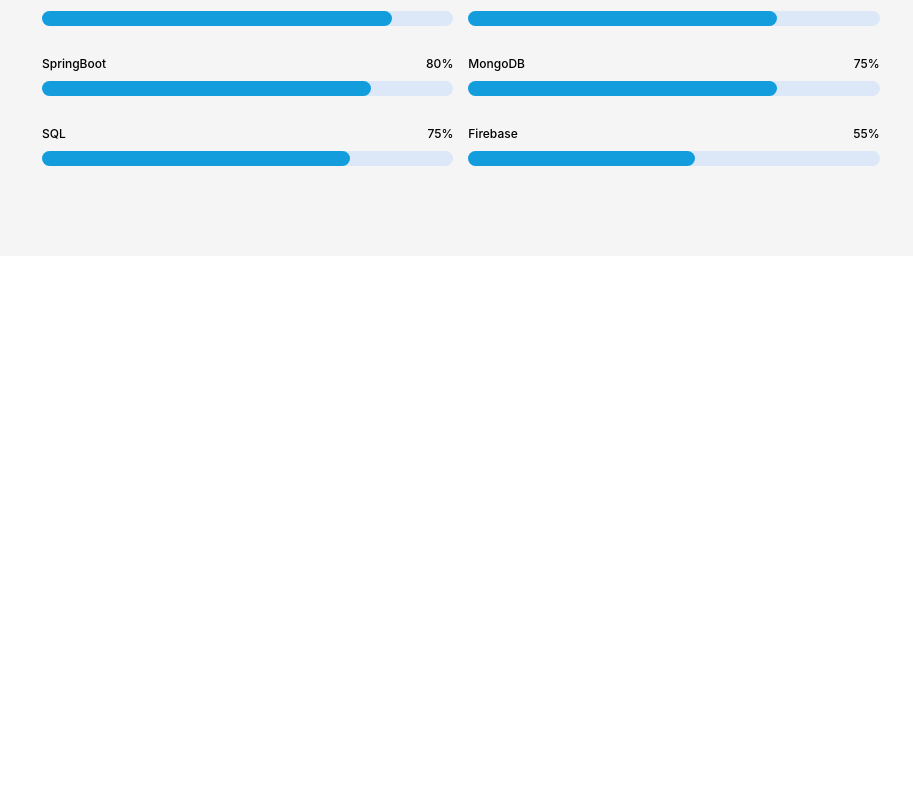
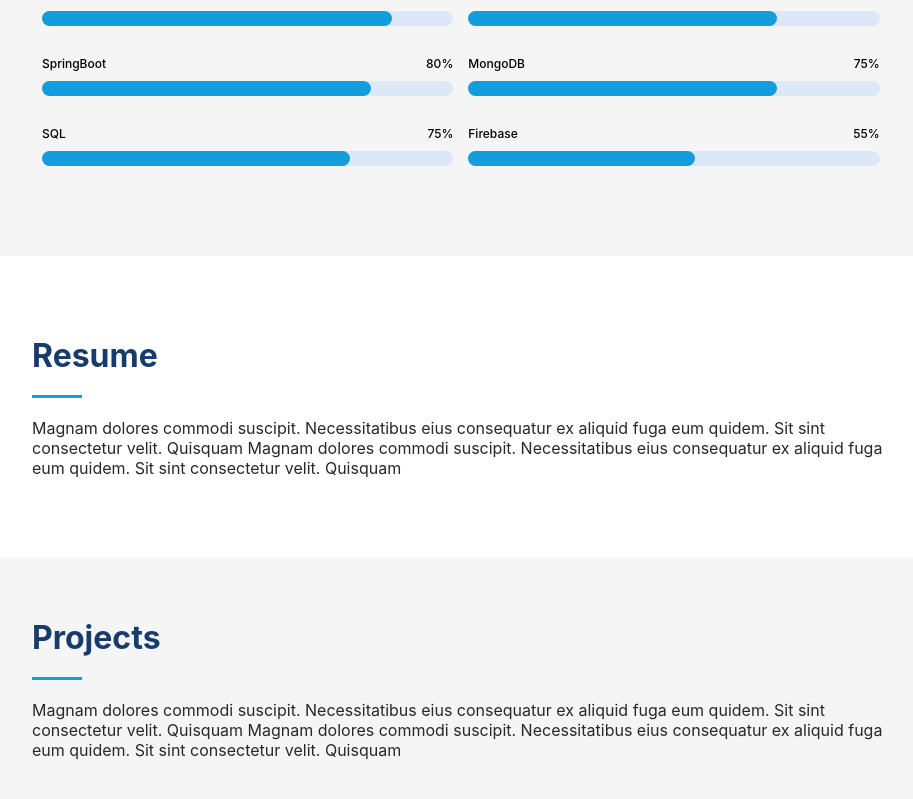
Before and after one commit to easXin/Personal-Portfolio, a React (Create React App) app: page / in a window 1280 px wide. Shown: the part 1905-2704 px from the top of the page, without its empty margins (358-1271 px from the left). Before the commit the page ends 2161 px from the top, so only its background shows below. Built offline with nearby package versions, Linux system fonts and the light colour scheme.

Commit message:
going out to take a break.....

```diff
--- a/src/components/body/about/contactSec/Contact.css
+++ b/src/components/body/about/contactSec/Contact.css
@@ -0,0 +1,33 @@
+.contact {
+  position: relative;
+  left: 340px;
+  color: black;
+  display: flex;
+  flex-direction: column;
+  justify-content: flex-start;
+  margin-right: 300px;
+  padding: 60px;
+  background-color: white;
+  margin-left: -10px;
+  margin-bottom: 20px;
+}
+
+.contact__title > h2 {
+  font-size: 32px;
+  color: #173b6c;
+  font-weight: 700;
+}
+
+.contact__title > p {
+  font-size: 16px;
+  font-weight: 400;
+  color: #272829;
+}
+
+.contact__title > hr {
+  width: 50px;
+  background-color: rgb(20, 157, 221);
+  border: none;
+  height: 3px;
+  margin: 20px 0 20px 0;
+}
--- a/src/components/body/about/contactSec/Contact.js
+++ b/src/components/body/about/contactSec/Contact.js
@@ -3,7 +3,19 @@ import './Contact.css'
 function Contact() {
     return (
         <div className="contact">
+            <div className="contact__title">
+                <h2>Contact</h2>
+                <hr />
+                <p>
+                    Magnam dolores commodi suscipit. Necessitatibus eius consequatur
+                    ex aliquid fuga eum quidem. Sit sint consectetur velit. Quisquam
+                    Magnam dolores commodi suscipit. Necessitatibus eius consequatur
+                    ex aliquid fuga eum quidem. Sit sint consectetur velit. Quisquam
+                </p>
+            </div>
+            <div className="contact__detail">
 
+            </div>
         </div>
     )
 }
--- a/src/components/body/about/projectsSec/Projects.css
+++ b/src/components/body/about/projectsSec/Projects.css
@@ -0,0 +1,30 @@
+.projects {
+  position: relative;
+  left: 340px;
+  color: black;
+  display: flex;
+  flex-direction: column;
+  justify-content: flex-start;
+  margin-right: 300px;
+  padding: 60px;
+  background-color: whitesmoke;
+  margin-left: -10px;
+  margin-bottom: 20px;
+}
+.projects__title > h2 {
+  font-size: 32px;
+  color: #173b6c;
+  font-weight: 700;
+}
+.projects__title > p {
+  font-size: 16px;
+  font-weight: 400;
+  color: #272829;
+}
+.projects__title > hr {
+  width: 50px;
+  background-color: rgb(20, 157, 221);
+  border: none;
+  height: 3px;
+  margin: 20px 0 20px 0;
+}
--- a/src/components/body/about/projectsSec/Projects.js
+++ b/src/components/body/about/projectsSec/Projects.js
@@ -1,9 +1,22 @@
 import React from 'react'
 import './Projects.css'
+
 function Projects() {
     return (
-        <div className="project">
+        <div className="projects">
+            <div className="projects__title">
+                <h2>Projects</h2>
+                <hr />
+                <p>
+                    Magnam dolores commodi suscipit. Necessitatibus eius consequatur
+                    ex aliquid fuga eum quidem. Sit sint consectetur velit. Quisquam
+                    Magnam dolores commodi suscipit. Necessitatibus eius consequatur
+                    ex aliquid fuga eum quidem. Sit sint consectetur velit. Quisquam
+                </p>
+            </div>
+            <div className="projects__detail">
 
+            </div>
         </div>
     )
 }
--- /dev/null
+++ b/src/components/body/about/resumeSec/EduWorInfo.js
@@ -0,0 +1,12 @@
+import React from 'react'
+import './EduWorInfo.css'
+
+function EduWorInfo({ secType, title, duration, location, description }) {
+    return (
+        <div className="eduWorInfo">
+
+        </div>
+    )
+}
+
+export default EduWorInfo
--- /dev/null
+++ b/src/components/body/about/resumeSec/PersonalInfo.js
@@ -0,0 +1,12 @@
+import React from 'react'
+import './PersonalInfo.css'
+
+function PersonalInfo({ secType, name, description }) {
+    return (
+        <div className="personalInfo">
+
+        </div>
+    )
+}
+
+export default PersonalInfo
--- a/src/components/body/about/resumeSec/Resume.css
+++ b/src/components/body/about/resumeSec/Resume.css
@@ -0,0 +1,52 @@
+.resume {
+  position: relative;
+  left: 340px;
+  color: black;
+  display: flex;
+  flex-direction: column;
+  justify-content: flex-start;
+  margin-right: 300px;
+  padding: 60px;
+  background-color: white;
+  margin-left: -10px;
+  margin-bottom: 20px;
+}
+.resume__title > h2 {
+  font-size: 32px;
+  color: #173b6c;
+  font-weight: 700;
+}
+.resume__title > p {
+  font-size: 16px;
+  font-weight: 400;
+  color: #272829;
+}
+.resume__title > hr {
+  width: 50px;
+  background-color: rgb(20, 157, 221);
+  border: none;
+  height: 3px;
+  margin: 20px 0 20px 0;
+}
+
+.info:before {
+  content: "";
+  position: absolute;
+  top: 3px;
+  left: 0;
+  width: 10px;
+  height: 10px;
+  background: #ffffff;
+  border-radius: 50%;
+}
+
+/* .right_inner .li_wrap  */
+.info:after {
+  content: "";
+  position: absolute;
+  top: 10px;
+  left: 4px;
+  width: 2px;
+  height: 90%;
+  background: rgb(31, 82, 151);
+}
--- a/src/components/body/about/resumeSec/Resume.js
+++ b/src/components/body/about/resumeSec/Resume.js
@@ -1,9 +1,42 @@
 import React from 'react'
+import EduWorInfo from './EduWorInfo'
+import PersonalInfo from './PersonalInfo'
 import './Resume.css'
 function Resume() {
     return (
         <div className="resume">
-
+            <div className="resume__title">
+                <h2>Resume</h2>
+                <hr />
+                <p>
+                    Magnam dolores commodi suscipit. Necessitatibus eius consequatur
+                    ex aliquid fuga eum quidem. Sit sint consectetur velit. Quisquam
+                    Magnam dolores commodi suscipit. Necessitatibus eius consequatur
+                    ex aliquid fuga eum quidem. Sit sint consectetur velit. Quisquam
+                </p>
+            </div>
+            <div className="resume__detail">
+                <div className="resume__detailLeft">
+                    <PersonalInfo secType={"Summary"} name={"Eric Wang"}
+                        description={"Magnam dolores commodi suscipit. Necessitatibus eius consequaturex aliquid fuga eum quidem."} />
+                    <EduWorInfo secType={"Education"} title={"Bachelor of Science in Computer Science"}
+                        duration={"08/2016 - 12/2019"} location={"University at Buffalo, Buffalo, NY"}
+                        description={"Magnam dolores commodi suscipit. Necessitatibus eius consequaturex aliquid fuga eum quidem."} />
+                    <EduWorInfo secType={"Working Experience"}
+                        title={"Software Engineer Intern"}
+                        duration={"06/2020 - 07/2020"}
+                        location={"JP Morgan Chase & Co, Remote"}
+                        description={"Magnam dolores commodi suscipit. Necessitatibus eius consequaturex aliquid fuga eum quidem."} />
+                </div>
+                <div className="resume__detailRight">
+                    <EduWorInfo title={"Software Engineer Intern"}
+                        duration={"08/2019 - 12/2019"} location={"UB, Buffalo, New York"}
+                        description={"Magnam dolores commodi suscipit. Necessitatibus eius consequaturex aliquid fuga eum quidem."} />
+                    <EduWorInfo title={"Software Engineer Intern"}
+                        duration={"05/2019 - 08/2019"} location={"UB SMART Automation Sandbox"}
+                        description={"Magnam dolores commodi suscipit. Necessitatibus eius consequaturex aliquid fuga eum quidem."} />
+                </div>
+            </div>
         </div>
     )
 }
--- a/src/components/body/about/skillsSec/Skills.js
+++ b/src/components/body/about/skillsSec/Skills.js
@@ -13,7 +13,6 @@ function Skills() {
                     ex aliquid fuga eum quidem. Sit sint consectetur velit. Quisquam
                     Magnam dolores commodi suscipit. Necessitatibus eius consequatur
                     ex aliquid fuga eum quidem. Sit sint consectetur velit. Quisquam
-
                 </p>
             </div>
             <div className="skills__detail">
```
Also changed, not shown: src/components/body/about/resumeSec/EduWorInfo.css (added), src/components/body/about/resumeSec/PersonalInfo.css (added).
